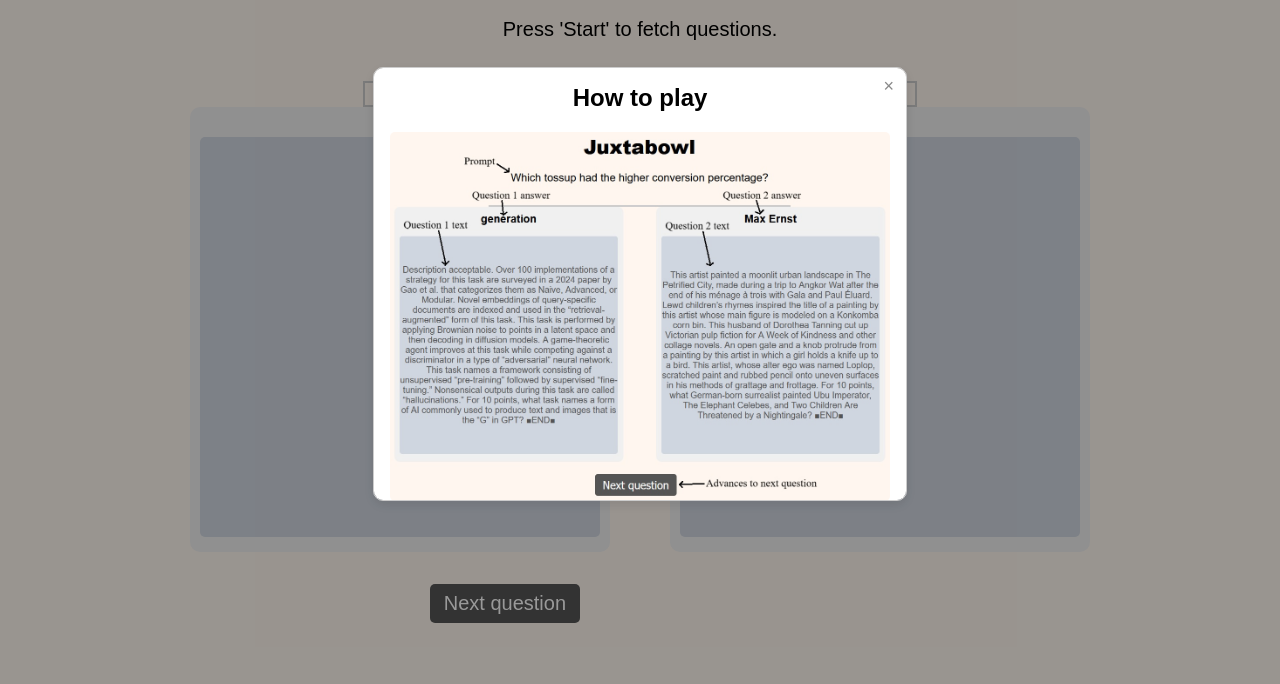
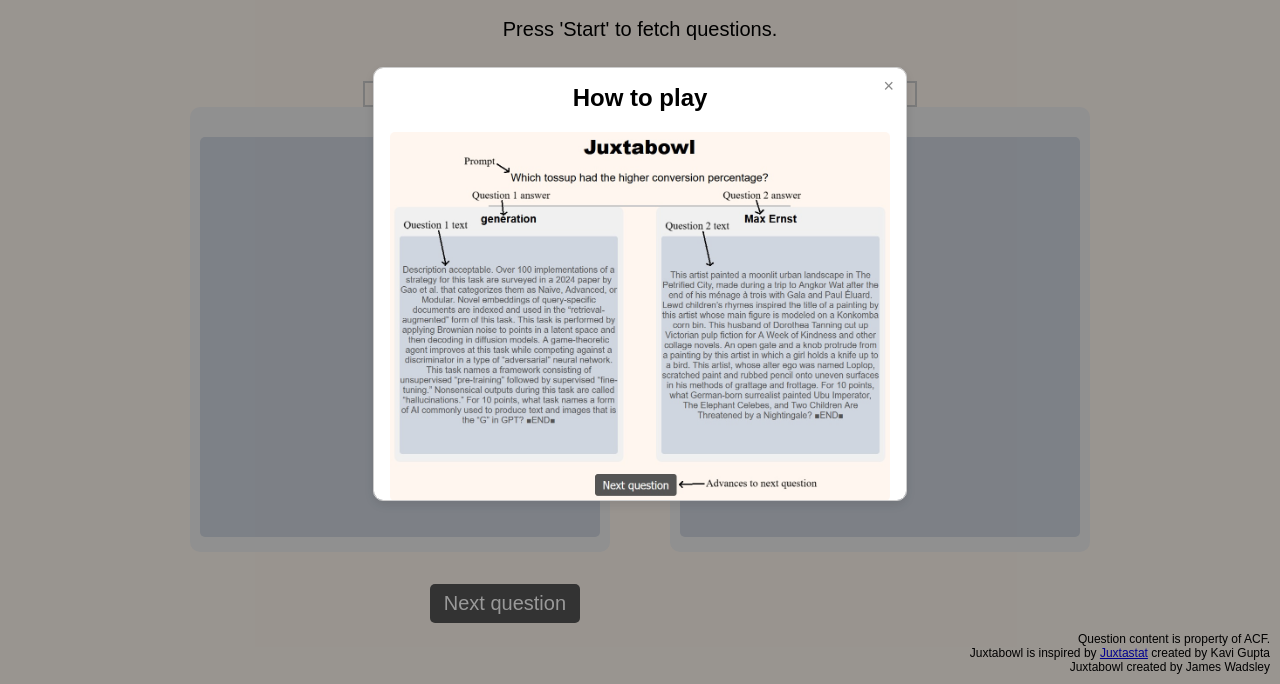
Before and after one commit to DJWadsley/Juxtabowl, a plain HTML site: page index.html in a window 1280 px wide. Shown: the part 116-800 px from the top of the page. Drawn offline with Linux system fonts and the light colour scheme.

Commit message:
Add files via upload

```diff
--- a/index.html
+++ b/index.html
@@ -245,6 +245,12 @@
 	  <div class="qtype" id="lr">99</div>
     </div>
   </div>
+
+<div style="position: absolute; bottom: 10px; right: 10px; font-size: 12px; text-align: right;">
+  <div>Question content is property of ACF.</div>
+  <div>Juxtabowl is inspired by <a href="https://www.juxtastat.org">Juxtastat</a> created by Kavi Gupta</div>
+  <div>Juxtabowl created by James Wadsley</div>
+</div>
 
 
 <div class="infobox-overlay" id="infobox-overlay">
```
